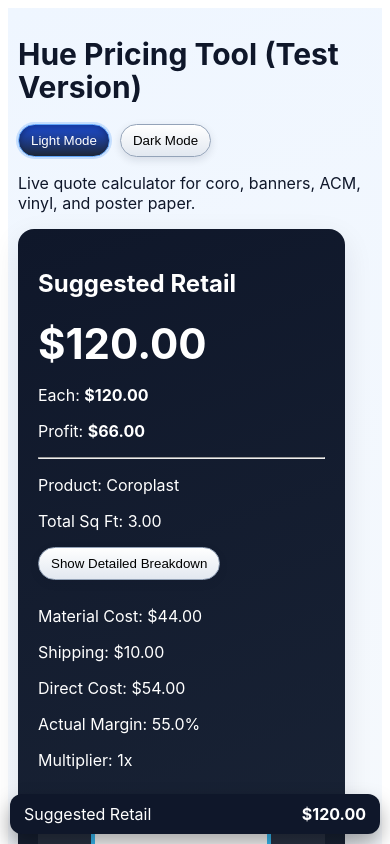
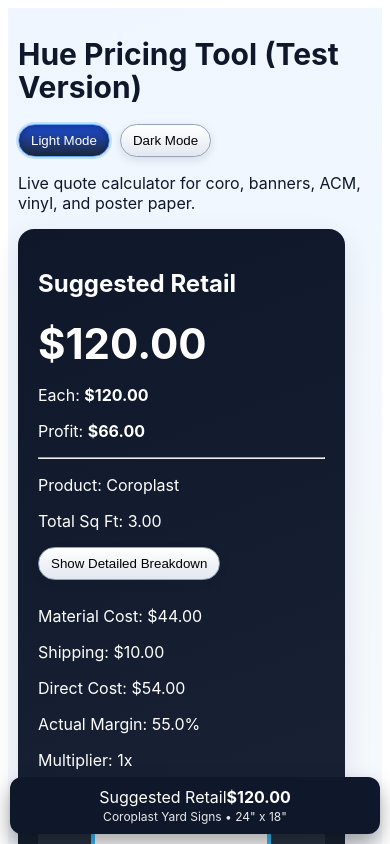
Before and after one commit to huegpx2008/hue-sign-pricing-app, a Next.js app: page / in a window 390 px wide. Shown: the top 844 px of the page. Built offline with nearby package versions, Linux system fonts and the light colour scheme.

Commit message:
Show product and size in mobile sticky price bar

```diff
--- a/app/page.js
+++ b/app/page.js
@@ -787,7 +787,9 @@ export default function Page() {
         }
 
         .resetBtn{margin-top:14px;padding:10px 14px;border-radius:10px;border:1px solid #1e3a8a;background:linear-gradient(180deg,#2563eb,#1d4ed8);color:#fff;font-weight:700;cursor:pointer;}
-        .mobilePrice{display:none;}
+        .mobilePrice{display:none;flex-direction:column;gap:2px;}
+        .mobilePriceTop{display:flex;justify-content:space-between;align-items:center;}
+        .mobileMeta{font-size:12px;opacity:.9;}
         .optionBox{background:#f8fafc;border:1px solid #e2e8f0;}
         .appRoot.dark .card{background:rgba(15,23,42,.85);color:#e5e7eb;border:1px solid rgba(96,165,250,.25);}
         .appRoot.dark .card h2, .appRoot.dark .card h3, .appRoot.dark .card label, .appRoot.dark .card p{color:#e5e7eb;}
@@ -1061,7 +1063,10 @@ export default function Page() {
           <SelectedDetails details={selectedDetails} />
         </aside>
       </div>
-      <div className="mobilePrice"><span>Suggested Retail</span><strong>{money(calc.retail)}</strong></div>
+      <div className="mobilePrice">
+        <div className="mobilePriceTop"><span>Suggested Retail</span><strong>{money(calc.retail)}</strong></div>
+        <div className="mobileMeta">{products[product]} • {num(width)}&quot; x {num(height)}&quot;</div>
+      </div>
     </main>
   );
 }
```
